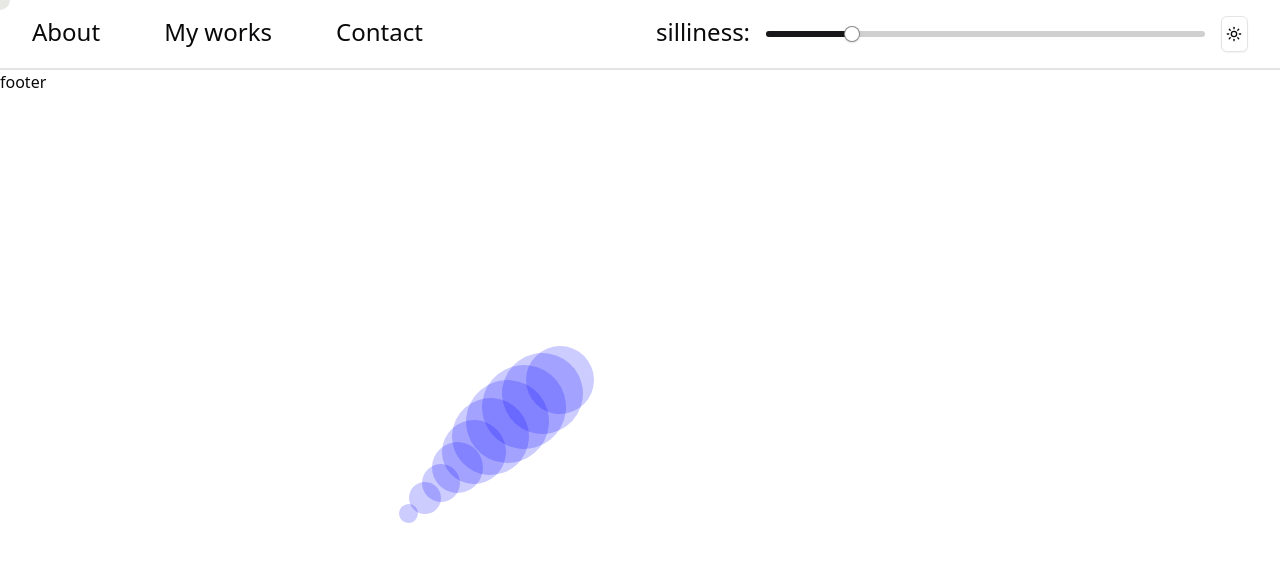
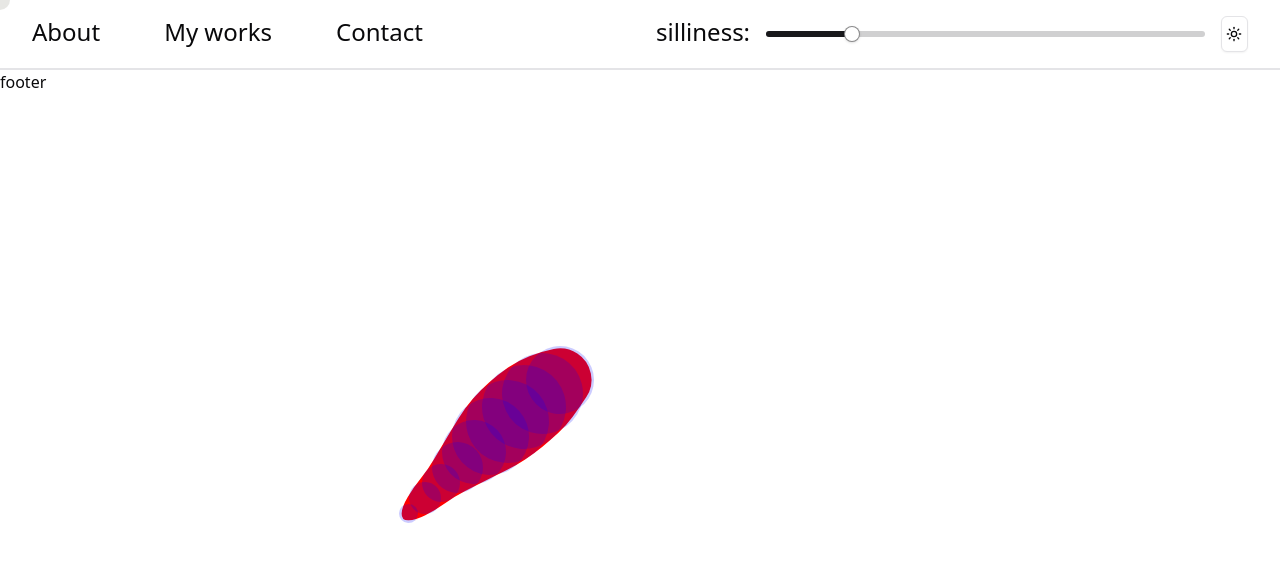
Before and after one commit to RiceTheWhite/website, a Next.js app: page /fishes in a window 1280 px wide. Shown: the top 562 px of the page. Built offline with nearby package versions, Linux system fonts and the light colour scheme.

Commit message:
fixed even more window issue

```diff
--- a/components/fishes/fish/fish.tsx
+++ b/components/fishes/fish/fish.tsx
@@ -1,7 +1,7 @@
 /* eslint-disable @typescript-eslint/no-unused-vars */
 "use client"
 
-import React, { useState, useEffect, useRef, KeyboardEvent, useLayoutEffect, useMemo} from 'react'
+import React, { useState, useEffect, useRef, KeyboardEvent, useLayoutEffect } from 'react'
 
 export interface Props {
   startPosition: {x: number, y: number}
@@ -15,9 +15,9 @@
   const parts = 10
   const linkSize = 22.5
   const maxAngle = 5
+  const fishBody = [68, 81, 84, 83, 77, 64, 51, 38, 32, 19]
 
-  const fishBody = useMemo(() => [68, 81, 84, 83, 77, 64, 51, 38, 32, 19], [])
-
+  // Set initial fish body positions
   const [fishBodyPosition, setFishBodyPosition] = useState(new Array(parts).fill({x: startPosition.x, y: startPosition.y, dir: 0}))
 
   const requestRef = useRef(0);
@@ -100,7 +100,6 @@
         })
 
         let outline: {x: number, y: number}[] = []
-
         for (let index = 0; index < newPosition.length; index++) {
           const segment = newPosition[index]
           const radius = fishBody[index]/2
@@ -166,7 +165,7 @@
     return () => {
       cancelAnimationFrame(requestRef.current)
     }
-  }, [dir, fishBody])
+  }, [dir])
 
 
   return (
@@ -190,7 +189,7 @@
           </div>
         ))}
       </div>
-      <canvas className='m-0 p-0 w-max h-max' ref={canvasRef}></canvas>
+      <canvas width={window.innerWidth} height={window.innerHeight} className='m-0 p-0' ref={canvasRef}></canvas>
     </div>
 
   )
```
